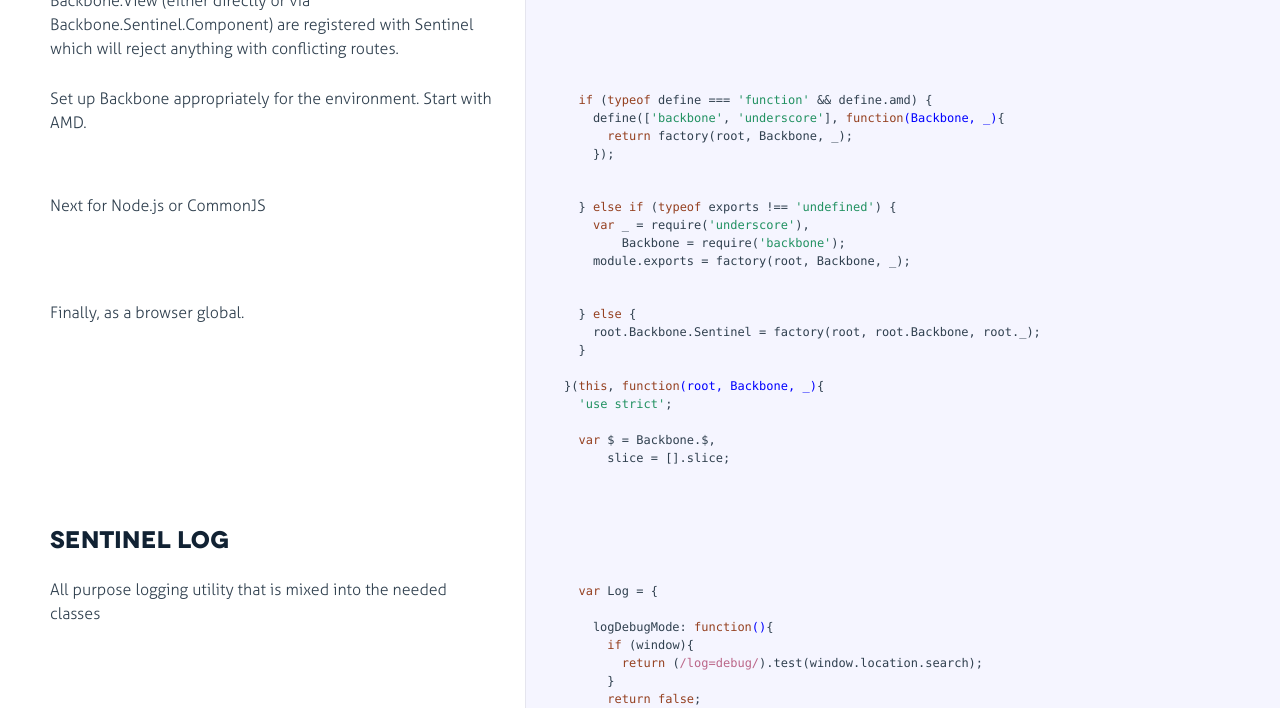
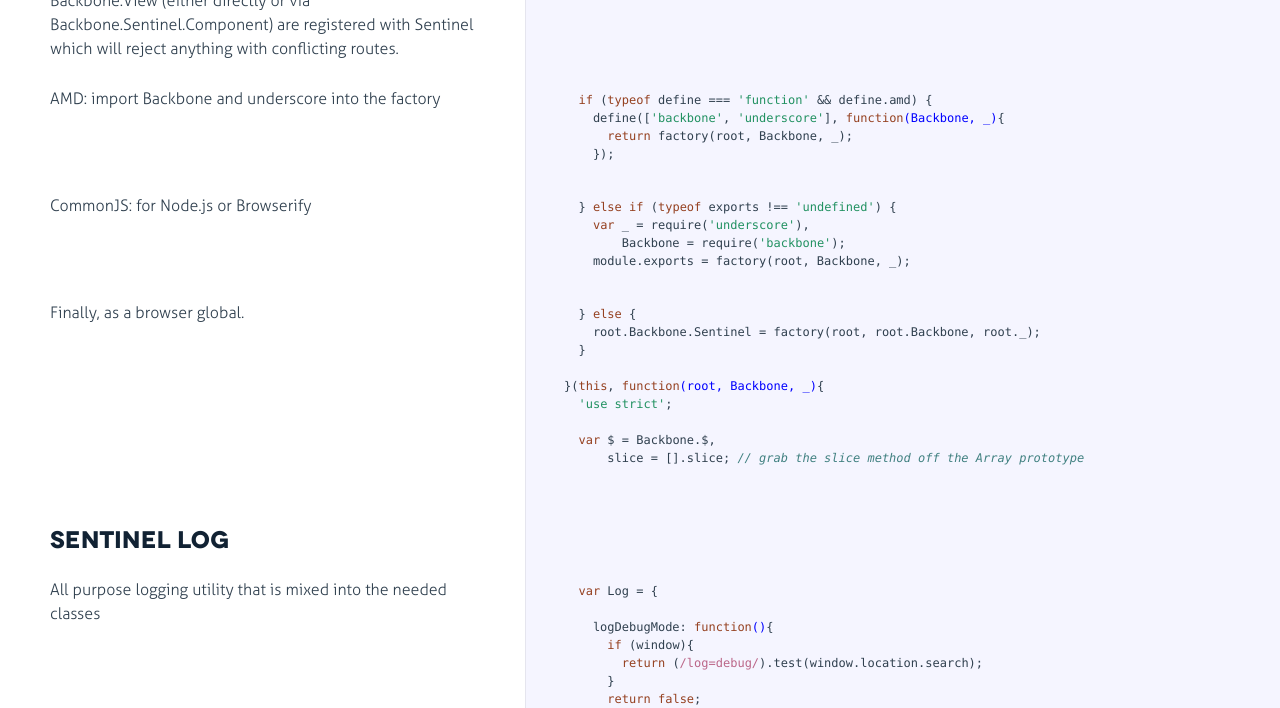
Before and after one commit to jimmynicol/backbone.sentinel, a website: page docs/source/backbone.sentinel.html in a window 1280 px wide. Shown: the part 392-1100 px from the top of the page. Drawn offline with Linux system fonts and the light colour scheme.

Commit message:
Updated the annotated source

```diff
--- a/docs/source/backbone.sentinel.html
+++ b/docs/source/backbone.sentinel.html
@@ -77,7 +77,7 @@
               <div class="pilwrap ">
                 <a class="pilcrow" href="#section-4">&#182;</a>
               </div>
-              <p>Set up Backbone appropriately for the environment. Start with AMD.</p>
+              <p>AMD: import Backbone and underscore into the factory</p>
 
             </div>
 
@@ -95,7 +95,7 @@
               <div class="pilwrap ">
                 <a class="pilcrow" href="#section-5">&#182;</a>
               </div>
-              <p>Next for Node.js or CommonJS</p>
+              <p>CommonJS: for Node.js or Browserify</p>
 
             </div>
 
@@ -125,7 +125,7 @@
   <span class="string">'use strict'</span>;
 
   <span class="keyword">var</span> $ = Backbone.$,
-      slice = [].slice;</pre></div></div>
+      slice = [].slice; <span class="comment">// grab the slice method off the Array prototype</span></pre></div></div>
 
         </li>
 
```
Also changed, not shown: backbone.sentinel.js (line endings or trailing spaces).
